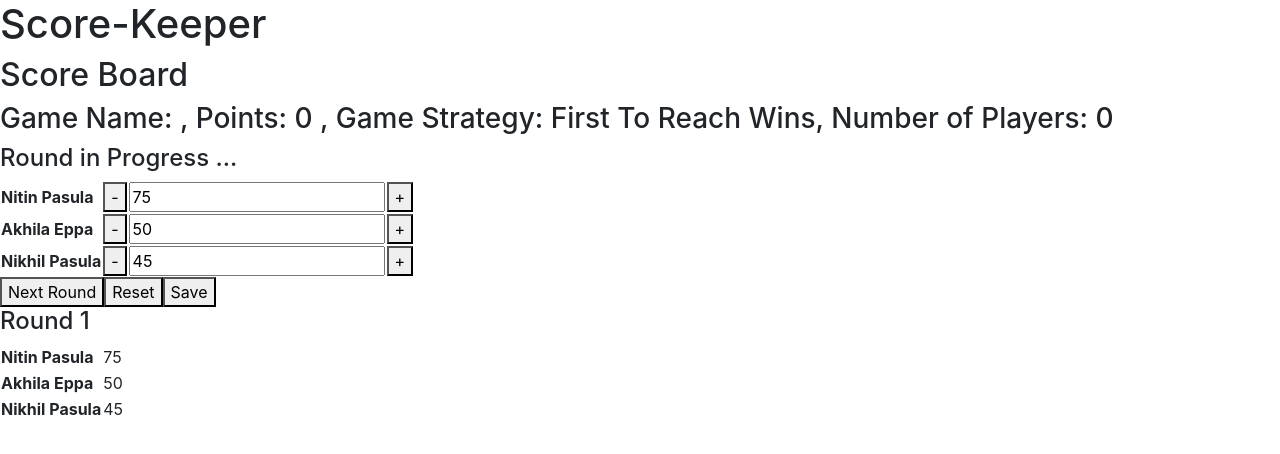
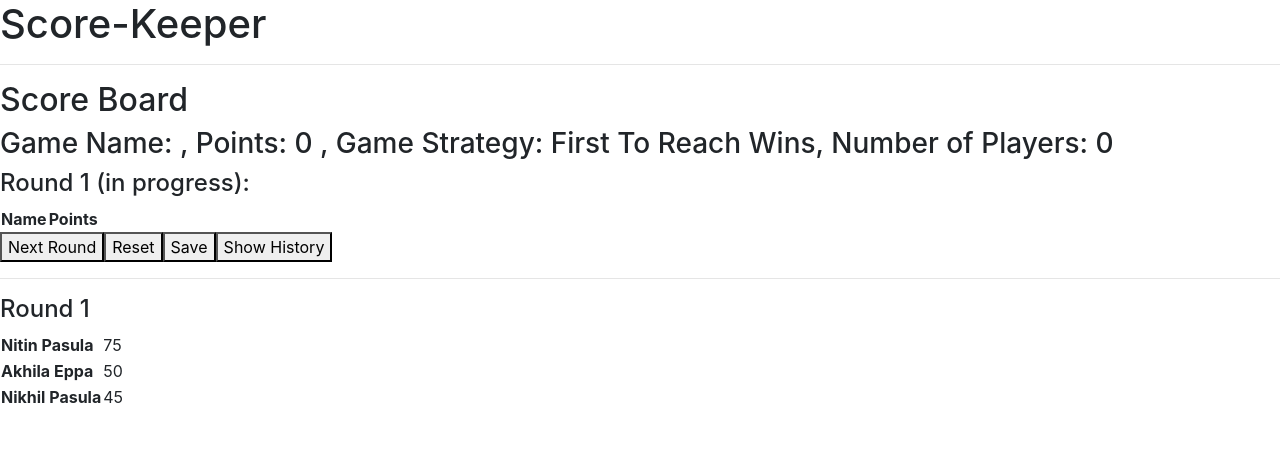
Before and after one commit to nitinpasula/ScoreKeeper, a React (Create React App) app: page / in a window 1280 px wide. Both pictures are taken after a click on the button "Start Game". Shown: the top 454 px of the page. Built offline with nearby package versions, Linux system fonts and the light colour scheme.

Commit message:
Updates to keep track of players scores

```diff
--- a/src/App.tsx
+++ b/src/App.tsx
@@ -9,6 +9,7 @@ const App: React.FC<any> = (props) => {
   return (
     <div className="scorekeepr">
       <h1> Score-Keeper</h1>
+      <hr></hr>
       {props.gameStarted ? <ScoreBoard /> : <NewGame />}
     </div>
   );
--- a/src/components/AddPlayer.tsx
+++ b/src/components/AddPlayer.tsx
@@ -11,7 +11,7 @@ const AddPlayer: React.FC<any> = (props) => {
       const playerName = event.currentTarget.value;
       const newPlayer: Player = {
         name: playerName,
-        score: 0,
+        scores: [],
         isWinner: false,
       };
       props.doAddPlayer(newPlayer);
@@ -25,7 +25,7 @@ const AddPlayer: React.FC<any> = (props) => {
     const playerName = inputElement.value;
     const newPlayer: Player = {
       name: playerName,
-      score: 0,
+      scores: [],
       isWinner: false,
     };
     props.doAddPlayer(newPlayer);
--- /dev/null
+++ b/src/components/CurrentRound.tsx
@@ -0,0 +1,76 @@
+import React from "react";
+import IAppState from "../redux/IAppState";
+import Player from "../model/Player";
+import { connect } from "react-redux";
+import { nextRound } from "../redux/actions";
+
+const CurrentRound: React.FC<any> = (props: any) => {
+  const goToNextRound = () => {
+    props.players.forEach((player: Player) => {
+      if (player.scores.length !== props.roundNumber) {
+        player.scores.push(0);
+      }
+    });
+    props.doNextRound(props.players);
+  };
+  const displayPlayerScore = props.players.map((player: Player) => {
+    const name = player.name;
+    const currentScore =
+      props.roundNumber === 1 ? 0 : player.scores[props.roundNumber - 1];
+    const handlePointsUpdate = (event: React.ChangeEvent<HTMLInputElement>) => {
+      console.log(event.currentTarget.value);
+      player.scores[props.roundNumber - 1] = parseInt(
+        event.currentTarget.value
+      );
+    };
+    return (
+      <tr key={name}>
+        <td>
+          <strong>{name}</strong>
+        </td>
+        <td>
+          <input
+            type="number"
+            defaultValue={currentScore}
+            onChange={handlePointsUpdate}
+          ></input>
+        </td>
+      </tr>
+    );
+  });
+  return (
+    <div className="round">
+      <h4>Round {props.roundNumber} (in progress):</h4>
+      <table>
+        <thead>
+          <tr>
+            <th>Name</th>
+            <th>Points</th>
+          </tr>
+        </thead>
+        <tbody>{displayPlayerScore}</tbody>
+      </table>
+      <button type="button" onClick={goToNextRound}>
+        Next Round
+      </button>
+      <button type="button">Reset</button>
+      <button type="button">Save</button>
+      <button type="button">Show History</button>
+    </div>
+  );
+};
+const mapStateToProps = (state: IAppState) => {
+  return {
+    players: state.players,
+    roundNumber: state.gameRound,
+  };
+};
+
+const mapDispatchToProps = (dispatch: any) => {
+  return {
+    doNextRound: (players: Player[]) => {
+      dispatch(nextRound(players));
+    },
+  };
+};
+export default connect(mapStateToProps, mapDispatchToProps)(CurrentRound);
--- a/src/components/ListPlayers.tsx
+++ b/src/components/ListPlayers.tsx
@@ -2,7 +2,6 @@ import React from "react";
 import IAppState from "../redux/IAppState";
 import { connect } from "react-redux";
 import { removePlayer } from "../redux/actions";
-import Player from "../model/Player";
 
 const ListPlayers: React.FC<any> = (props: any) => {
   const handleRemovePlayer = (playerName: string) => {
--- /dev/null
+++ b/src/components/RoundsHistory.tsx
@@ -0,0 +1,42 @@
+import React from "react";
+import IAppState from "../redux/IAppState";
+import { connect } from "react-redux";
+
+const RoundsHistory: React.FC = () => {
+  return (
+    <div className="round">
+      <h4> Round 1</h4>
+      <table>
+        <tbody>
+          <tr>
+            <td>
+              {" "}
+              <strong>Nitin Pasula</strong>
+            </td>
+            <td>75</td>
+          </tr>
+          <tr>
+            <td>
+              {" "}
+              <strong>Akhila Eppa</strong>
+            </td>
+            <td>50</td>
+          </tr>
+          <tr>
+            <td>
+              {" "}
+              <strong>Nikhil Pasula</strong>
+            </td>
+            <td>45</td>
+          </tr>
+        </tbody>
+      </table>
+    </div>
+  );
+};
+const mapStateToProps = (state: IAppState) => {
+  return {
+    players: state.players,
+  };
+};
+export default connect(mapStateToProps)(RoundsHistory);
--- a/src/components/ScoreBoard.tsx
+++ b/src/components/ScoreBoard.tsx
@@ -1,102 +1,18 @@
 import React from "react";
 import ScoreBoardTitle from "./ScoreBoardTitle";
+import CurrentRound from "./CurrentRound";
+import RoundsHistory from "./RoundsHistory";
 
 const ScoreBoard: React.FC = () => {
   return (
     <div className="scoreboard">
       <h2> Score Board</h2>
       <ScoreBoardTitle />
+
       <div className="scoring">
-        <div className="round">
-          <h4>Round in Progress ...</h4>
-          <table>
-            <tbody>
-              <tr>
-                <td>
-                  {" "}
-                  <strong>Nitin Pasula</strong>
-                </td>
-                <td>
-                  {" "}
-                  <button>-</button>
-                </td>
-                <td>
-                  {" "}
-                  <input type="number" defaultValue="75"></input>{" "}
-                </td>
-                <td>
-                  {" "}
-                  <button>+</button>
-                </td>
-              </tr>
-              <tr>
-                <td>
-                  {" "}
-                  <strong>Akhila Eppa</strong>
-                </td>
-                <td>
-                  {" "}
-                  <button>-</button>
-                </td>
-                <td>
-                  {" "}
-                  <input type="number" defaultValue="50"></input>{" "}
-                </td>
-                <td>
-                  {" "}
-                  <button>+</button>
-                </td>
-              </tr>
-              <tr>
-                <td>
-                  {" "}
-                  <strong>Nikhil Pasula</strong>
-                </td>
-                <td>
-                  {" "}
-                  <button>-</button>
-                </td>
-                <td>
-                  {" "}
-                  <input type="number" defaultValue="45"></input>{" "}
-                </td>
-                <td>
-                  {" "}
-                  <button>+</button>
-                </td>
-              </tr>
-            </tbody>
-          </table>
-          <button type="button">Next Round</button>
-          <button type="button">Reset</button>
-          <button type="button">Save</button>
-        </div>
-        <div className="round">
-          <h4> Round 1</h4>
-          <table>
-            <tr>
-              <td>
-                {" "}
-                <strong>Nitin Pasula</strong>
-              </td>
-              <td>75</td>
-            </tr>
-            <tr>
-              <td>
-                {" "}
-                <strong>Akhila Eppa</strong>
-              </td>
-              <td>50</td>
-            </tr>
-            <tr>
-              <td>
-                {" "}
-                <strong>Nikhil Pasula</strong>
-              </td>
-              <td>45</td>
-            </tr>
-          </table>
-        </div>
+        <CurrentRound />
+        <hr></hr>
+        <RoundsHistory />
       </div>
     </div>
   );
--- a/src/model/GameRound.tsx
+++ b/src/model/GameRound.tsx
@@ -1,6 +1,7 @@
 import Player from "./Player";
 
 interface GameRound {
+  roundNumber: number;
   players: Player[];
 }
 export default GameRound;
--- a/src/model/Player.ts
+++ b/src/model/Player.ts
@@ -1,5 +1,5 @@
 export default interface Player {
   name: string;
-  score: number;
+  scores: number[];
   isWinner: boolean;
 }
--- a/src/redux/IAppState.tsx
+++ b/src/redux/IAppState.tsx
@@ -9,6 +9,7 @@ interface IAppState {
   strategy: GameStrategy;
   gameStarted: boolean;
   winner: undefined | Player;
-  rounds: undefined | GameRound[];
+  gameRound: number;
+  showHistory: boolean;
 }
 export default IAppState;
--- a/src/redux/actionTypes.ts
+++ b/src/redux/actionTypes.ts
@@ -7,3 +7,4 @@ export const RESET_GAME = "RESET_GAME";
 export const RESTART_GAME = "RESTART_GAME";
 export const NEW_GAME = "NEW_GAME";
 export const REMOVE_PLAYER = "REMOVE_PLAYER";
+export const NEXT_ROUND = "NEXT_ROUND";
--- a/src/redux/actions.ts
+++ b/src/redux/actions.ts
@@ -6,6 +6,7 @@ import {
   SET_POINTS,
   RESET_GAME,
   REMOVE_PLAYER,
+  NEXT_ROUND,
 } from "./actionTypes";
 import Player from "../model/Player";
 import { GameStrategy } from "../model/GameStrategy";
@@ -54,3 +55,10 @@ export const resetGame = () => {
     type: RESET_GAME,
   };
 };
+
+export const nextRound = (players: Player[]) => {
+  return {
+    type: NEXT_ROUND,
+    players,
+  };
+};
--- a/src/redux/reducers.ts
+++ b/src/redux/reducers.ts
@@ -6,6 +6,7 @@ import {
   SET_GAME_STRATEGY,
   RESET_GAME,
   REMOVE_PLAYER,
+  NEXT_ROUND,
 } from "./actionTypes";
 import IAppState from "./IAppState";
 import { GameStrategy } from "../model/GameStrategy";
@@ -16,7 +17,8 @@ const initialState: IAppState = {
   strategy: GameStrategy.FTRW,
   gameStarted: false,
   winner: undefined,
-  rounds: undefined,
+  gameRound: 1,
+  showHistory: false,
 };
 
 export default function scoreKeeper(
@@ -44,6 +46,11 @@ export default function scoreKeeper(
           (player) => player.name !== action.playerName
         ),
       });
+    case NEXT_ROUND:
+      return Object.assign({}, state, {
+        gameRound: state.gameRound + 1,
+        players: action.players,
+      });
     default:
       return state;
   }
```
